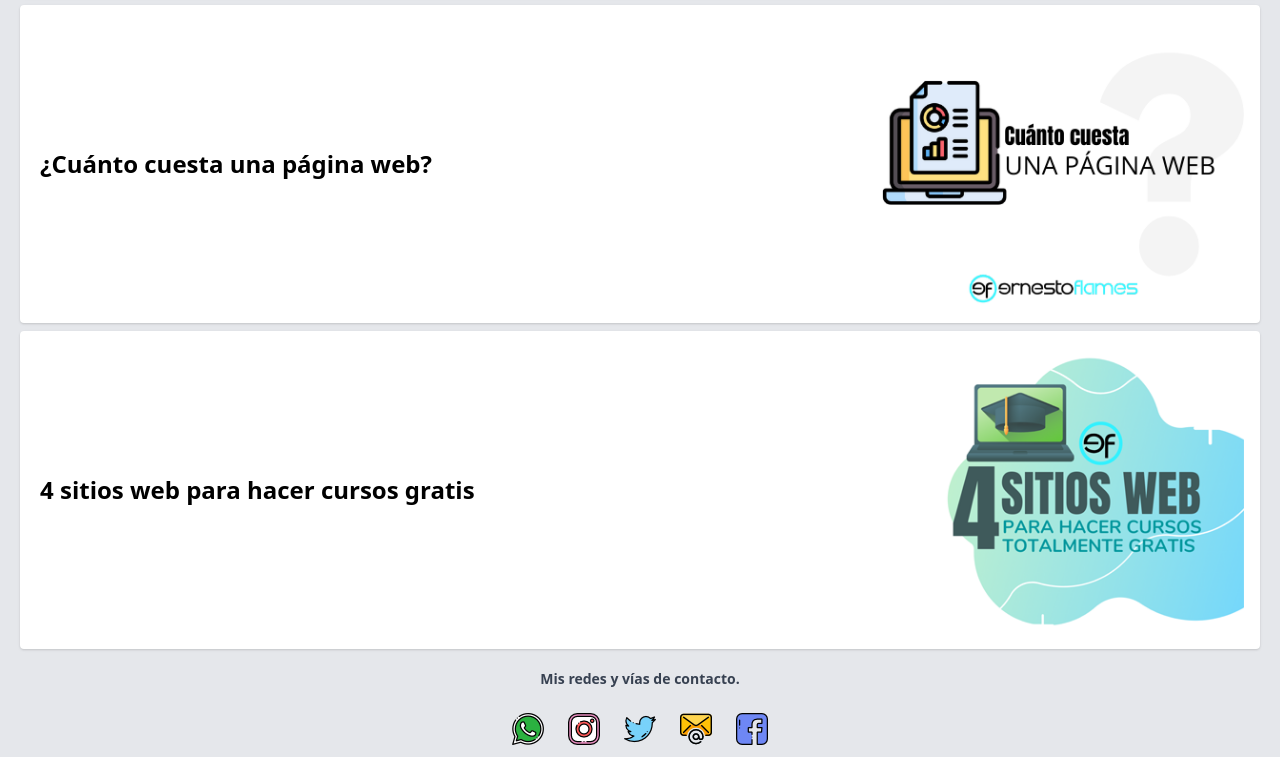
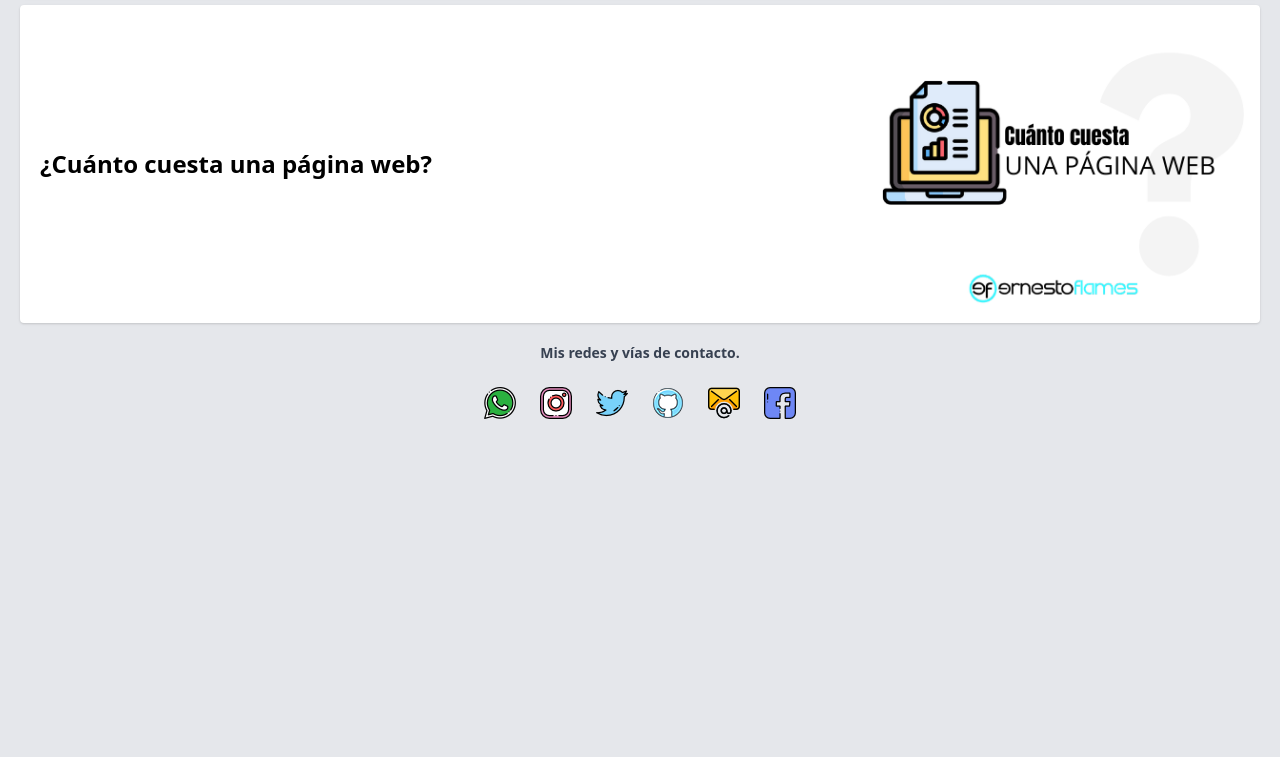
Before and after one commit to eflames/landing-redes, a plain HTML site: page index.html in a window 1280 px wide. Shown: the part 794-1551 px from the top of the page. After the commit the page ends 1225 px from the top, so only its background shows below. Drawn offline with nearby package versions, Linux system fonts and the light colour scheme.

Commit message:
added github, updated links

```diff
--- a/index.html
+++ b/index.html
@@ -60,18 +60,6 @@
         </div>
     </div>
     <!-- Final card -->
-    <!-- Inicio card -->
-    <div class="flex justify-center">
-        <div class="bg-white rounded mt-2 ml-5 mr-5 shadow grid grid-cols-3">
-                <div class="col-span-2 my-auto px-5">
-                    <p class="md:text-2xl font-bold leading-none"><a href="cursos.html">4 sitios web para hacer cursos gratis</a></p>
-                </div>
-                <div class="">
-                    <a href="cursos.html"><img src="cursos.png" class="rounded p-4" alt="Bla bla bla "></a>
-                </div>
-        </div>
-    </div>
-    <!-- Final card -->
 
 
         <p class="px-4 text-center text-sm mt-5 text-gray-700 font-bold">Mis redes y vías de contacto.</p>
@@ -92,6 +80,11 @@
                </a>
             </div>
             <div class="1/4 p-3">
+               <a href="https://github.com/eflames" title="Visitar perfil de github">
+                <img src="png/github.png" alt="Github">
+               </a>
+            </div>
+            <div class="1/4 p-3">
                <a href="mailto:ernesto@ernestoflames.com" title="Escribir por correo electrónico">
                 <img src="png/004-email.png" alt="Email">
                </a>
```
Also changed, not shown: png/github.png (added).
